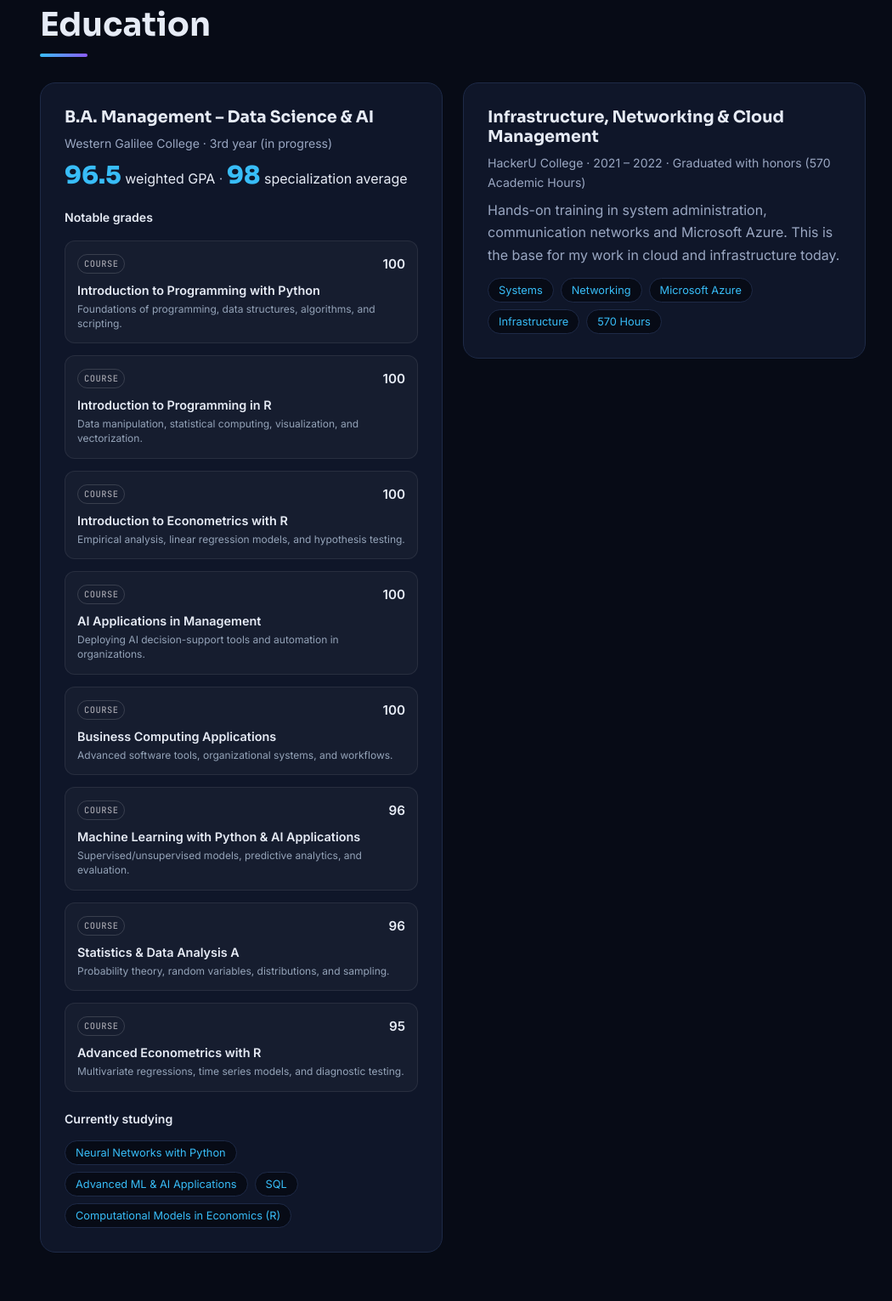
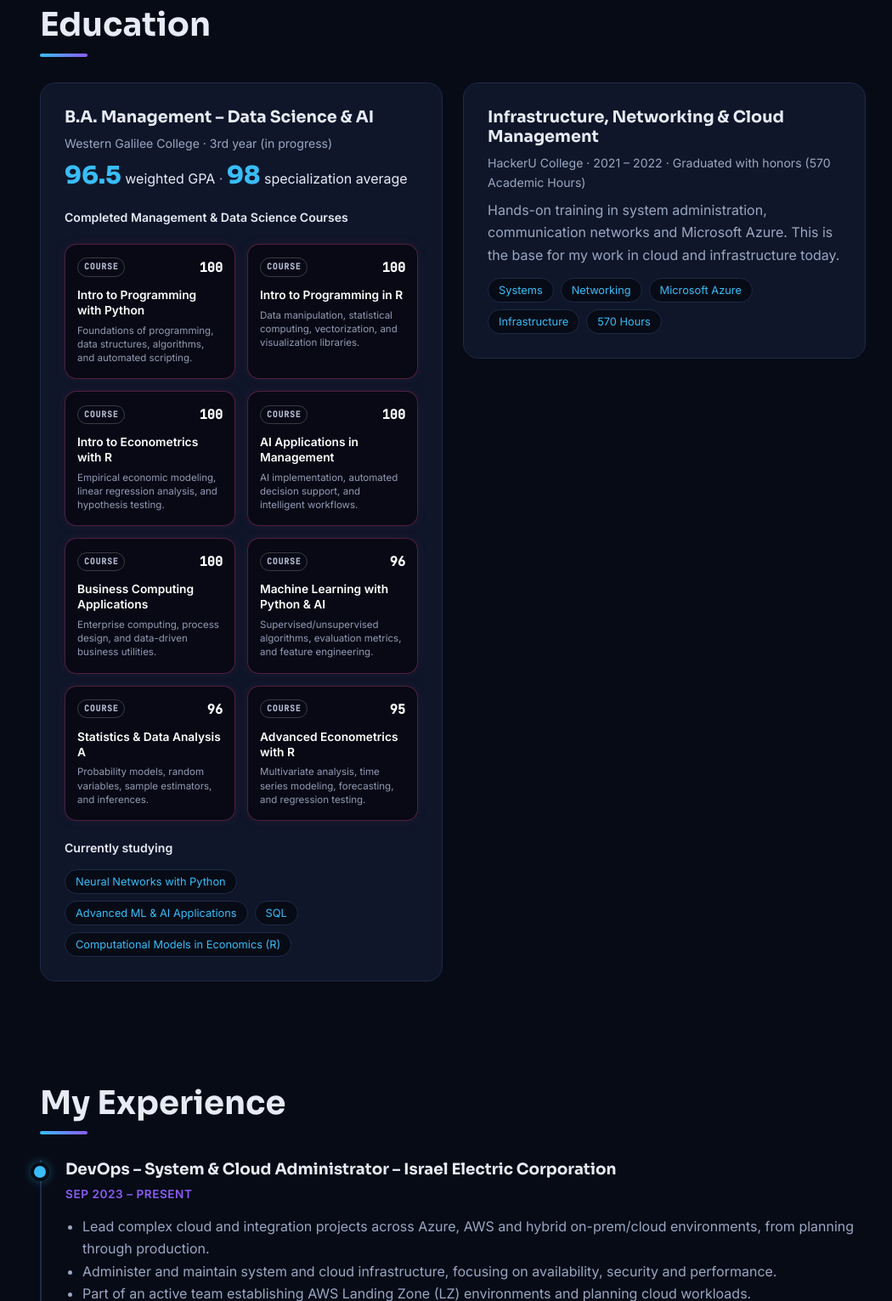
Before and after one commit to danieloren-music/daniel-portfolio, a Flask app: page / in a window 1280 px wide. Shown: the part 1833-3364 px from the top of the page at 85% size, without its empty margins (107-1157 px from the left). Run offline with Flask 3, Linux system fonts and the light colour scheme.

Commit message:
Update index.html

```diff
--- a/templates/index.html
+++ b/templates/index.html
@@ -21,11 +21,10 @@
     <a href="#projects">Projects</a><a href="#contact">Contact Me</a>
   </nav>
   <div class="tools">
-    <!-- TODO: replace GitHub username and phone number -->
     <a href="https://www.linkedin.com/in/daniel-oren-002271195/" target="_blank" rel="noopener" aria-label="LinkedIn"><svg viewBox="0 0 24 24"><rect x="3" y="3" width="18" height="18" rx="3"/><path d="M8 11v6M8 7.5v.01M12 17v-6m0 3c0-2 1.5-3 3-3s2 1 2 3v3"/></svg></a>
-    <a href="https://github.com/YOUR-GITHUB-USERNAME" target="_blank" rel="noopener" aria-label="GitHub"><svg viewBox="0 0 24 24"><path d="M9 19c-4.3 1.4-4.3-2.5-6-3m12 5v-3.5c0-1 .1-1.4-.5-2 2.8-.3 5.5-1.4 5.5-6a4.6 4.6 0 0 0-1.3-3.2 4.2 4.2 0 0 0-.1-3.2s-1.1-.3-3.5 1.3a12 12 0 0 0-6.2 0C6.5 2.8 5.4 3.1 5.4 3.1a4.2 4.2 0 0 0-.1 3.2A4.6 4.6 0 0 0 4 9.5c0 4.6 2.7 5.7 5.5 6-.6.6-.6 1.2-.5 2V21"/></svg></a>
+    <a href="https://github.com/danieloren-music" target="_blank" rel="noopener" aria-label="GitHub"><svg viewBox="0 0 24 24"><path d="M9 19c-4.3 1.4-4.3-2.5-6-3m12 5v-3.5c0-1 .1-1.4-.5-2 2.8-.3 5.5-1.4 5.5-6a4.6 4.6 0 0 0-1.3-3.2 4.2 4.2 0 0 0-.1-3.2s-1.1-.3-3.5 1.3a12 12 0 0 0-6.2 0C6.5 2.8 5.4 3.1 5.4 3.1a4.2 4.2 0 0 0-.1 3.2A4.6 4.6 0 0 0 4 9.5c0 4.6 2.7 5.7 5.5 6-.6.6-.6 1.2-.5 2V21"/></svg></a>
     <a href="mailto:danieloren1234@gmail.com" aria-label="Email"><svg viewBox="0 0 24 24"><rect x="3" y="5" width="18" height="14" rx="2"/><path d="m3 7 9 6 9-6"/></svg></a>
-    <a href="tel:+972500000000" aria-label="Phone"><svg viewBox="0 0 24 24"><path d="M5 4h4l2 5-2.5 1.5a11 11 0 0 0 5 5L15 13l5 2v4a2 2 0 0 1-2 2A16 16 0 0 1 3 6a2 2 0 0 1 2-2z"/></svg></a>
+    <a href="tel:+972526250526" aria-label="Phone"><svg viewBox="0 0 24 24"><path d="M5 4h4l2 5-2.5 1.5a11 11 0 0 0 5 5L15 13l5 2v4a2 2 0 0 1-2 2A16 16 0 0 1 3 6a2 2 0 0 1 2-2z"/></svg></a>
     <button id="theme" aria-label="Switch light / dark mode" title="Switch light / dark mode"></button>
     <button class="burger" id="burger" aria-label="Menu" aria-expanded="false">☰</button>
   </div>
@@ -67,80 +66,95 @@
       <h3>B.A. Management – Data Science &amp; AI</h3>
       <p class="meta">Western Galilee College · 3rd year (in progress)</p>
       <p class="score"><b>96.5</b> weighted GPA <span>·</span> <b>98</b> specialization average</p>
-      <p class="meta sub">Notable grades</p>
+      <p class="meta sub">Completed Management &amp; Data Science Courses</p>
 
-      <div style="display: grid; grid-template-columns: repeat(auto-fill, minmax(210px, 1fr)); gap: 14px; margin: 16px 0;">
-        <div style="background: rgba(255, 255, 255, 0.03); border: 1px solid rgba(255, 255, 255, 0.08); border-radius: 12px; padding: 14px; display: flex; flex-direction: column; justify-content: space-between;">
-          <div style="display: flex; justify-content: space-between; align-items: center; margin-bottom: 10px;">
-            <span style="font-family: 'JetBrains Mono', monospace; font-size: 0.65rem; border: 1px solid rgba(255, 255, 255, 0.15); padding: 2px 7px; border-radius: 20px; color: #a1a1aa; text-transform: uppercase; letter-spacing: 0.5px;">COURSE</span>
-            <span style="font-weight: 700; font-size: 0.95rem;">100</span>
+      <!-- Grid of Courses styled exactly like the screenshot -->
+      <div style="display: grid; grid-template-columns: repeat(auto-fill, minmax(200px, 1fr)); gap: 14px; margin: 20px 0;">
+
+        <!-- Box 1 -->
+        <div style="background: #080914; border: 1px solid rgba(220, 70, 140, 0.35); box-shadow: 0 0 14px rgba(220, 70, 140, 0.08); border-radius: 14px; padding: 14px 14px 16px; display: flex; flex-direction: column; justify-content: flex-start; min-height: 140px; box-sizing: border-box;">
+          <div style="display: flex; justify-content: space-between; align-items: center; margin-bottom: 12px;">
+            <span style="font-size: 0.62rem; font-family: 'JetBrains Mono', monospace; font-weight: 600; letter-spacing: 0.8px; color: #b4b8d0; border: 1px solid rgba(255, 255, 255, 0.2); border-radius: 999px; padding: 2px 7px; text-transform: uppercase;">COURSE</span>
+            <span style="font-size: 0.95rem; font-weight: 800; color: #ffffff; font-family: 'JetBrains Mono', monospace;">100</span>
           </div>
-          <div style="font-weight: 700; font-size: 0.9rem; margin-bottom: 4px; line-height: 1.3;">Introduction to Programming with Python</div>
-          <p style="font-size: 0.75rem; color: #94a3b8; margin: 0; line-height: 1.4;">Foundations of programming, data structures, algorithms, and scripting.</p>
+          <div style="font-weight: 700; font-size: 0.86rem; color: #ffffff; margin-bottom: 6px; line-height: 1.3;">Intro to Programming with Python</div>
+          <p style="font-size: 0.72rem; color: #949ab5; margin: 0; line-height: 1.4;">Foundations of programming, data structures, algorithms, and automated scripting.</p>
         </div>
 
-        <div style="background: rgba(255, 255, 255, 0.03); border: 1px solid rgba(255, 255, 255, 0.08); border-radius: 12px; padding: 14px; display: flex; flex-direction: column; justify-content: space-between;">
-          <div style="display: flex; justify-content: space-between; align-items: center; margin-bottom: 10px;">
-            <span style="font-family: 'JetBrains Mono', monospace; font-size: 0.65rem; border: 1px solid rgba(255, 255, 255, 0.15); padding: 2px 7px; border-radius: 20px; color: #a1a1aa; text-transform: uppercase; letter-spacing: 0.5px;">COURSE</span>
-            <span style="font-weight: 700; font-size: 0.95rem;">100</span>
+        <!-- Box 2 -->
+        <div style="background: #080914; border: 1px solid rgba(220, 70, 140, 0.35); box-shadow: 0 0 14px rgba(220, 70, 140, 0.08); border-radius: 14px; padding: 14px 14px 16px; display: flex; flex-direction: column; justify-content: flex-start; min-height: 140px; box-sizing: border-box;">
+          <div style="display: flex; justify-content: space-between; align-items: center; margin-bottom: 12px;">
+            <span style="font-size: 0.62rem; font-family: 'JetBrains Mono', monospace; font-weight: 600; letter-spacing: 0.8px; color: #b4b8d0; border: 1px solid rgba(255, 255, 255, 0.2); border-radius: 999px; padding: 2px 7px; text-transform: uppercase;">COURSE</span>
+            <span style="font-size: 0.95rem; font-weight: 800; color: #ffffff; font-family: 'JetBrains Mono', monospace;">100</span>
           </div>
-          <div style="font-weight: 700; font-size: 0.9rem; margin-bottom: 4px; line-height: 1.3;">Introduction to Programming in R</div>
-          <p style="font-size: 0.75rem; color: #94a3b8; margin: 0; line-height: 1.4;">Data manipulation, statistical computing, visualization, and vectorization.</p>
+          <div style="font-weight: 700; font-size: 0.86rem; color: #ffffff; margin-bottom: 6px; line-height: 1.3;">Intro to Programming in R</div>
+          <p style="font-size: 0.72rem; color: #949ab5; margin: 0; line-height: 1.4;">Data manipulation, statistical computing, vectorization, and visualization libraries.</p>
         </div>
 
-        <div style="background: rgba(255, 255, 255, 0.03); border: 1px solid rgba(255, 255, 255, 0.08); border-radius: 12px; padding: 14px; display: flex; flex-direction: column; justify-content: space-between;">
-          <div style="display: flex; justify-content: space-between; align-items: center; margin-bottom: 10px;">
-            <span style="font-family: 'JetBrains Mono', monospace; font-size: 0.65rem; border: 1px solid rgba(255, 255, 255, 0.15); padding: 2px 7px; border-radius: 20px; color: #a1a1aa; text-transform: uppercase; letter-spacing: 0.5px;">COURSE</span>
-            <span style="font-weight: 700; font-size: 0.95rem;">100</span>
+        <!-- Box 3 -->
+        <div style="background: #080914; border: 1px solid rgba(220, 70, 140, 0.35); box-shadow: 0 0 14px rgba(220, 70, 140, 0.08); border-radius: 14px; padding: 14px 14px 16px; display: flex; flex-direction: column; justify-content: flex-start; min-height: 140px; box-sizing: border-box;">
+          <div style="display: flex; justify-content: space-between; align-items: center; margin-bottom: 12px;">
+            <span style="font-size: 0.62rem; font-family: 'JetBrains Mono', monospace; font-weight: 600; letter-spacing: 0.8px; color: #b4b8d0; border: 1px solid rgba(255, 255, 255, 0.2); border-radius: 999px; padding: 2px 7px; text-transform: uppercase;">COURSE</span>
+            <span style="font-size: 0.95rem; font-weight: 800; color: #ffffff; font-family: 'JetBrains Mono', monospace;">100</span>
           </div>
-          <div style="font-weight: 700; font-size: 0.9rem; margin-bottom: 4px; line-height: 1.3;">Introduction to Econometrics with R</div>
-          <p style="font-size: 0.75rem; color: #94a3b8; margin: 0; line-height: 1.4;">Empirical analysis, linear regression models, and hypothesis testing.</p>
+          <div style="font-weight: 700; font-size: 0.86rem; color: #ffffff; margin-bottom: 6px; line-height: 1.3;">Intro to Econometrics with R</div>
+          <p style="font-size: 0.72rem; color: #949ab5; margin: 0; line-height: 1.4;">Empirical economic modeling, linear regression analysis, and hypothesis testing.</p>
         </div>
 
-        <div style="background: rgba(255, 255, 255, 0.03); border: 1px solid rgba(255, 255, 255, 0.08); border-radius: 12px; padding: 14px; display: flex; flex-direction: column; justify-content: space-between;">
-          <div style="display: flex; justify-content: space-between; align-items: center; margin-bottom: 10px;">
-            <span style="font-family: 'JetBrains Mono', monospace; font-size: 0.65rem; border: 1px solid rgba(255, 255, 255, 0.15); padding: 2px 7px; border-radius: 20px; color: #a1a1aa; text-transform: uppercase; letter-spacing: 0.5px;">COURSE</span>
-            <span style="font-weight: 700; font-size: 0.95rem;">100</span>
+        <!-- Box 4 -->
+        <div style="background: #080914; border: 1px solid rgba(220, 70, 140, 0.35); box-shadow: 0 0 14px rgba(220, 70, 140, 0.08); border-radius: 14px; padding: 14px 14px 16px; display: flex; flex-direction: column; justify-content: flex-start; min-height: 140px; box-sizing: border-box;">
+          <div style="display: flex; justify-content: space-between; align-items: center; margin-bottom: 12px;">
+            <span style="font-size: 0.62rem; font-family: 'JetBrains Mono', monospace; font-weight: 600; letter-spacing: 0.8px; color: #b4b8d0; border: 1px solid rgba(255, 255, 255, 0.2); border-radius: 999px; padding: 2px 7px; text-transform: uppercase;">COURSE</span>
+            <span style="font-size: 0.95rem; font-weight: 800; color: #ffffff; font-family: 'JetBrains Mono', monospace;">100</span>
           </div>
-          <div style="font-weight: 700; font-size: 0.9rem; margin-bottom: 4px; line-height: 1.3;">AI Applications in Management</div>
-          <p style="font-size: 0.75rem; color: #94a3b8; margin: 0; line-height: 1.4;">Deploying AI decision-support tools and automation in organizations.</p>
+          <div style="font-weight: 700; font-size: 0.86rem; color: #ffffff; margin-bottom: 6px; line-height: 1.3;">AI Applications in Management</div>
+          <p style="font-size: 0.72rem; color: #949ab5; margin: 0; line-height: 1.4;">AI implementation, automated decision support, and intelligent workflows.</p>
         </div>
 
-        <div style="background: rgba(255, 255, 255, 0.03); border: 1px solid rgba(255, 255, 255, 0.08); border-radius: 12px; padding: 14px; display: flex; flex-direction: column; justify-content: space-between;">
-          <div style="display: flex; justify-content: space-between; align-items: center; margin-bottom: 10px;">
-            <span style="font-family: 'JetBrains Mono', monospace; font-size: 0.65rem; border: 1px solid rgba(255, 255, 255, 0.15); padding: 2px 7px; border-radius: 20px; color: #a1a1aa; text-transform: uppercase; letter-spacing: 0.5px;">COURSE</span>
-            <span style="font-weight: 700; font-size: 0.95rem;">100</span>
+        <!-- Box 5 -->
+        <div style="background: #080914; border: 1px solid rgba(220, 70, 140, 0.35); box-shadow: 0 0 14px rgba(220, 70, 140, 0.08); border-radius: 14px; padding: 14px 14px 16px; display: flex; flex-direction: column; justify-content: flex-start; min-height: 140px; box-sizing: border-box;">
+          <div style="display: flex; justify-content: space-between; align-items: center; margin-bottom: 12px;">
+            <span style="font-size: 0.62rem; font-family: 'JetBrains Mono', monospace; font-weight: 600; letter-spacing: 0.8px; color: #b4b8d0; border: 1px solid rgba(255, 255, 255, 0.2); border-radius: 999px; padding: 2px 7px; text-transform: uppercase;">COURSE</span>
+            <span style="font-size: 0.95rem; font-weight: 800; color: #ffffff; font-family: 'JetBrains Mono', monospace;">100</span>
           </div>
-          <div style="font-weight: 700; font-size: 0.9rem; margin-bottom: 4px; line-height: 1.3;">Business Computing Applications</div>
-          <p style="font-size: 0.75rem; color: #94a3b8; margin: 0; line-height: 1.4;">Advanced software tools, organizational systems, and workflows.</p>
+          <div style="font-weight: 700; font-size: 0.86rem; color: #ffffff; margin-bottom: 6px; line-height: 1.3;">Business Computing Applications</div>
+          <p style="font-size: 0.72rem; color: #949ab5; margin: 0; line-height: 1.4;">Enterprise computing, process design, and data-driven business utilities.</p>
         </div>
 
-        <div style="background: rgba(255, 255, 255, 0.03); border: 1px solid rgba(255, 255, 255, 0.08); border-radius: 12px; padding: 14px; display: flex; flex-direction: column; justify-content: space-between;">
-          <div style="display: flex; justify-content: space-between; align-items: center; margin-bottom: 10px;">
-            <span style="font-family: 'JetBrains Mono', monospace; font-size: 0.65rem; border: 1px solid rgba(255, 255, 255, 0.15); padding: 2px 7px; border-radius: 20px; color: #a1a1aa; text-transform: uppercase; letter-spacing: 0.5px;">COURSE</span>
-            <span style="font-weight: 700; font-size: 0.95rem;">96</span>
+        <!-- Box 6 -->
+        <div style="background: #080914; border: 1px solid rgba(220, 70, 140, 0.35); box-shadow: 0 0 14px rgba(220, 70, 140, 0.08); border-radius: 14px; padding: 14px 14px 16px; display: flex; flex-direction: column; justify-content: flex-start; min-height: 140px; box-sizing: border-box;">
+          <div style="display: flex; justify-content: space-between; align-items: center; margin-bottom: 12px;">
+            <span style="font-size: 0.62rem; font-family: 'JetBrains Mono', monospace; font-weight: 600; letter-spacing: 0.8px; color: #b4b8d0; border: 1px solid rgba(255, 255, 255, 0.2); border-radius: 999px; padding: 2px 7px; text-transform: uppercase;">COURSE</span>
+            <span style="font-size: 0.95rem; font-weight: 800; color: #ffffff; font-family: 'JetBrains Mono', monospace;">96</span>
           </div>
-          <div style="font-weight: 700; font-size: 0.9rem; margin-bottom: 4px; line-height: 1.3;">Machine Learning with Python &amp; AI Applications</div>
-          <p style="font-size: 0.75rem; color: #94a3b8; margin: 0; line-height: 1.4;">Supervised/unsupervised models, predictive analytics, and evaluation.</p>
+          <div style="font-weight: 700; font-size: 0.86rem; color: #ffffff; margin-bottom: 6px; line-height: 1.3;">Machine Learning with Python &amp; AI</div>
+          <p style="font-size: 0.72rem; color: #949ab5; margin: 0; line-height: 1.4;">Supervised/unsupervised algorithms, evaluation metrics, and feature engineering.</p>
         </div>
 
-        <div style="background: rgba(255, 255, 255, 0.03); border: 1px solid rgba(255, 255, 255, 0.08); border-radius: 12px; padding: 14px; display: flex; flex-direction: column; justify-content: space-between;">
-          <div style="display: flex; justify-content: space-between; align-items: center; margin-bottom: 10px;">
-            <span style="font-family: 'JetBrains Mono', monospace; font-size: 0.65rem; border: 1px solid rgba(255, 255, 255, 0.15); padding: 2px 7px; border-radius: 20px; color: #a1a1aa; text-transform: uppercase; letter-spacing: 0.5px;">COURSE</span>
-            <span style="font-weight: 700; font-size: 0.95rem;">96</span>
+        <!-- Box 7 -->
+        <div style="background: #080914; border: 1px solid rgba(220, 70, 140, 0.35); box-shadow: 0 0 14px rgba(220, 70, 140, 0.08); border-radius: 14px; padding: 14px 14px 16px; display: flex; flex-direction: column; justify-content: space-between; min-height: 140px; box-sizing: border-box;">
+          <div>
+            <div style="display: flex; justify-content: space-between; align-items: center; margin-bottom: 12px;">
+              <span style="font-size: 0.62rem; font-family: 'JetBrains Mono', monospace; font-weight: 600; letter-spacing: 0.8px; color: #b4b8d0; border: 1px solid rgba(255, 255, 255, 0.2); border-radius: 999px; padding: 2px 7px; text-transform: uppercase;">COURSE</span>
+              <span style="font-size: 0.95rem; font-weight: 800; color: #ffffff; font-family: 'JetBrains Mono', monospace;">96</span>
+            </div>
+            <div style="font-weight: 700; font-size: 0.86rem; color: #ffffff; margin-bottom: 6px; line-height: 1.3;">Statistics &amp; Data Analysis A</div>
+            <p style="font-size: 0.72rem; color: #949ab5; margin: 0; line-height: 1.4;">Probability models, random variables, sample estimators, and inferences.</p>
           </div>
-          <div style="font-weight: 700; font-size: 0.9rem; margin-bottom: 4px; line-height: 1.3;">Statistics &amp; Data Analysis A</div>
-          <p style="font-size: 0.75rem; color: #94a3b8; margin: 0; line-height: 1.4;">Probability theory, random variables, distributions, and sampling.</p>
         </div>
 
-        <div style="background: rgba(255, 255, 255, 0.03); border: 1px solid rgba(255, 255, 255, 0.08); border-radius: 12px; padding: 14px; display: flex; flex-direction: column; justify-content: space-between;">
-          <div style="display: flex; justify-content: space-between; align-items: center; margin-bottom: 10px;">
-            <span style="font-family: 'JetBrains Mono', monospace; font-size: 0.65rem; border: 1px solid rgba(255, 255, 255, 0.15); padding: 2px 7px; border-radius: 20px; color: #a1a1aa; text-transform: uppercase; letter-spacing: 0.5px;">COURSE</span>
-            <span style="font-weight: 700; font-size: 0.95rem;">95</span>
+        <!-- Box 8 -->
+        <div style="background: #080914; border: 1px solid rgba(220, 70, 140, 0.35); box-shadow: 0 0 14px rgba(220, 70, 140, 0.08); border-radius: 14px; padding: 14px 14px 16px; display: flex; flex-direction: column; justify-content: space-between; min-height: 140px; box-sizing: border-box;">
+          <div>
+            <div style="display: flex; justify-content: space-between; align-items: center; margin-bottom: 12px;">
+              <span style="font-size: 0.62rem; font-family: 'JetBrains Mono', monospace; font-weight: 600; letter-spacing: 0.8px; color: #b4b8d0; border: 1px solid rgba(255, 255, 255, 0.2); border-radius: 999px; padding: 2px 7px; text-transform: uppercase;">COURSE</span>
+              <span style="font-size: 0.95rem; font-weight: 800; color: #ffffff; font-family: 'JetBrains Mono', monospace;">95</span>
+            </div>
+            <div style="font-weight: 700; font-size: 0.86rem; color: #ffffff; margin-bottom: 6px; line-height: 1.3;">Advanced Econometrics with R</div>
+            <p style="font-size: 0.72rem; color: #949ab5; margin: 0; line-height: 1.4;">Multivariate analysis, time series modeling, forecasting, and regression testing.</p>
           </div>
-          <div style="font-weight: 700; font-size: 0.9rem; margin-bottom: 4px; line-height: 1.3;">Advanced Econometrics with R</div>
-          <p style="font-size: 0.75rem; color: #94a3b8; margin: 0; line-height: 1.4;">Multivariate regressions, time series models, and diagnostic testing.</p>
         </div>
+
       </div>
 
       <p class="meta sub">Currently studying</p>
```
